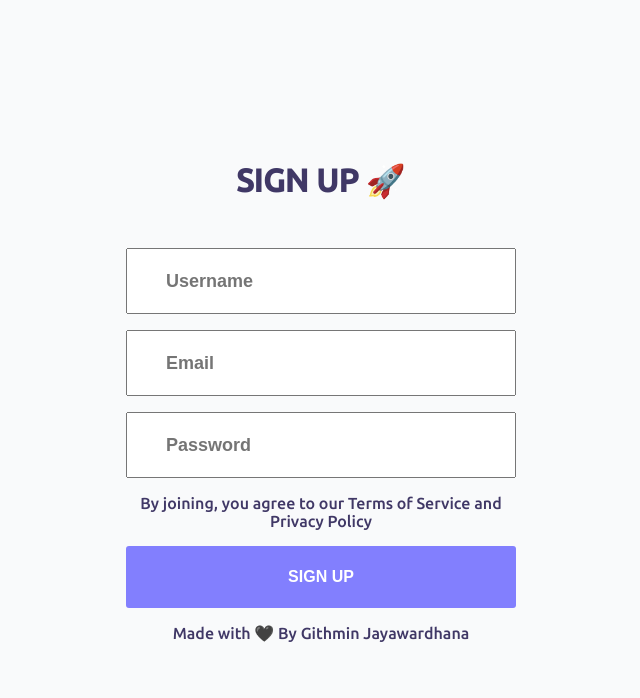
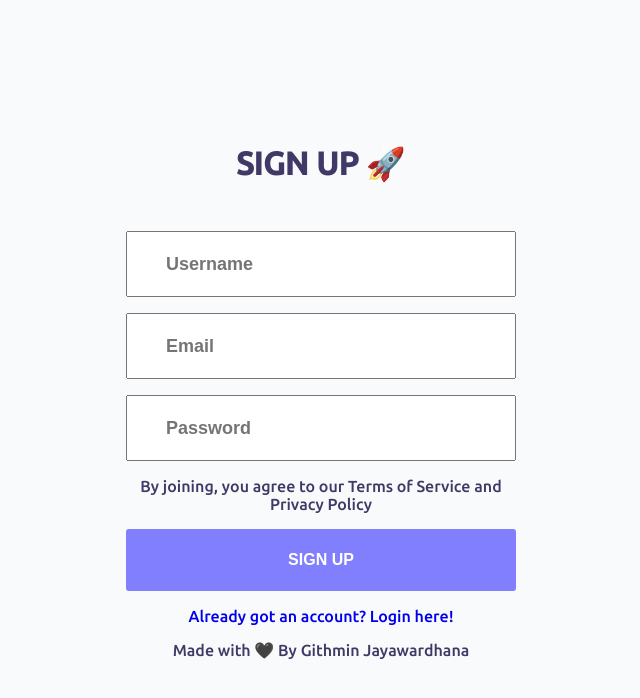
Before and after one commit to githmin/dockhere-frontend, a React (Create React App) app: page /signup in a window 1280 px wide. Shown: the top 698 px of the page, without its empty margins (319-959 px from the left). Built offline with nearby package versions, Linux system fonts and the light colour scheme.

Commit message:
added navigation to login from sign up page

```diff
--- a/src/components/Signup.jsx
+++ b/src/components/Signup.jsx
@@ -58,7 +58,10 @@ const LoginBtn = styled.button`
     background-color: #403866;
   }
 `;
-// const MainWrapper = styled.div``;
+const NavUnderSignup = styled(Link)`
+  text-align: center;
+  text-decoration: none;
+`;
 
 const Signup = (props) => {
   const [username, setUsername] = useState("");
@@ -105,6 +108,9 @@ const Signup = (props) => {
               By joining, you agree to our Terms of Service and Privacy Policy
             </UnderTextArea>
             <LoginBtn onClick={handelSignup}>SIGN UP</LoginBtn>
+            <NavUnderSignup to={"/login"}>
+              Already got an account? Login here!
+            </NavUnderSignup>
             <UnderTextArea>
               Made with 🖤 By
               <Link to={"https://github.com/githmin"}>
```
